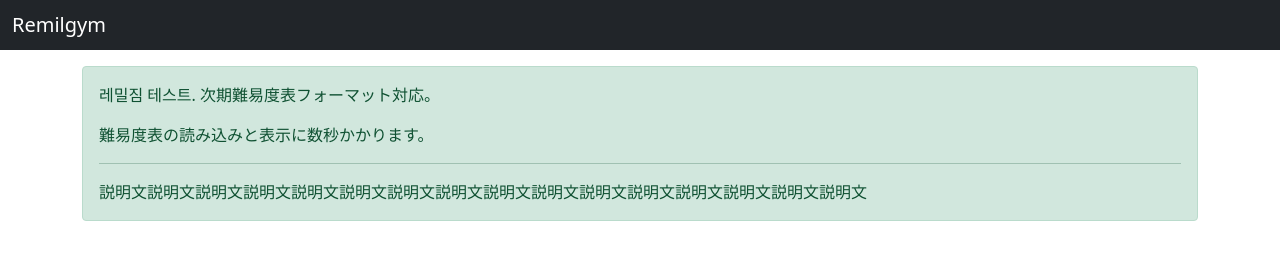
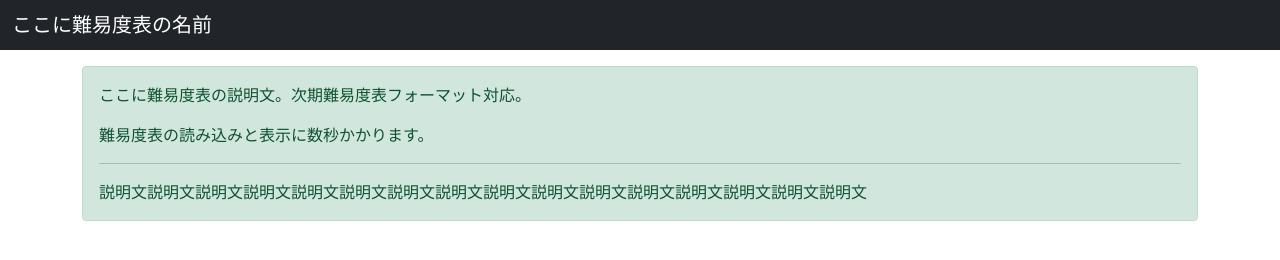
Before and after one commit to sadcat1332/Remilgym, a plain HTML site: page index.html in a window 1280 px wide. Drawn offline with nearby package versions, Linux system fonts and the light colour scheme; no server answers.

Commit message:
Update index.html

```diff
--- a/index.html
+++ b/index.html
@@ -2,7 +2,7 @@
 <html lang="ja">
 
 <head>
-    <title>Remilgym</title>
+    <title>ここに難易度表の名前</title>
     <meta charset="UTF-8">
     <meta http-equiv="X-UA-Compatible" content="IE=edge">
     <meta name="viewport" content="width=device-width, initial-scale=1.0">
@@ -19,7 +19,7 @@
     <header class="mb-3">
         <nav class="navbar navbar-dark bg-dark">
             <div class="container-fluid">
-                <span class="navbar-brand mb-0 h1">Remilgym</span>
+                <span class="navbar-brand mb-0 h1">ここに難易度表の名前</span>
             </div>
         </nav>
     </header>
@@ -27,7 +27,7 @@
     <div class="container">
 
         <div class="alert alert-success mb-3" role="alert">
-            <p>레밀짐 테스트. 次期難易度表フォーマット対応。</p>
+            <p>ここに難易度表の説明文。次期難易度表フォーマット対応。</p>
             <p>難易度表の読み込みと表示に数秒かかります。</p>
             <hr>
             <p class="mb-0">説明文説明文説明文説明文説明文説明文説明文説明文説明文説明文説明文説明文説明文説明文説明文説明文</p>
```
